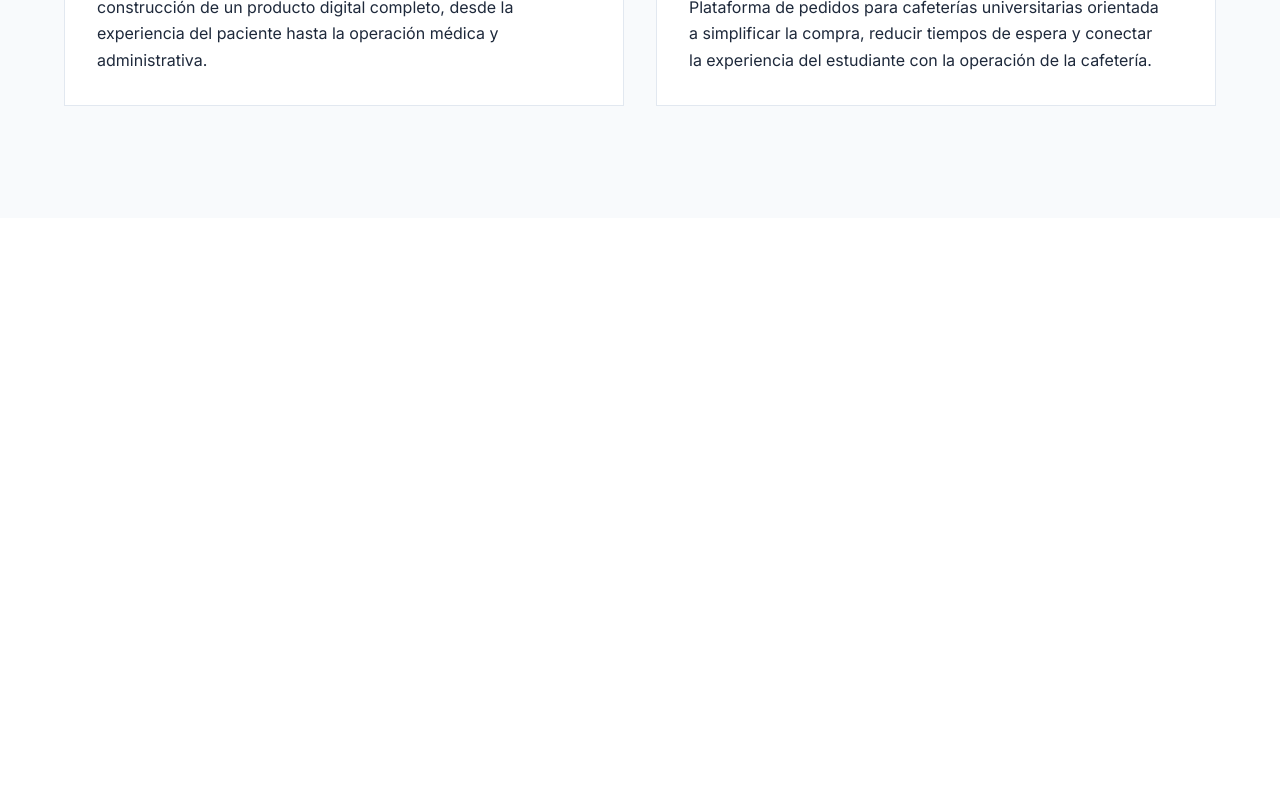
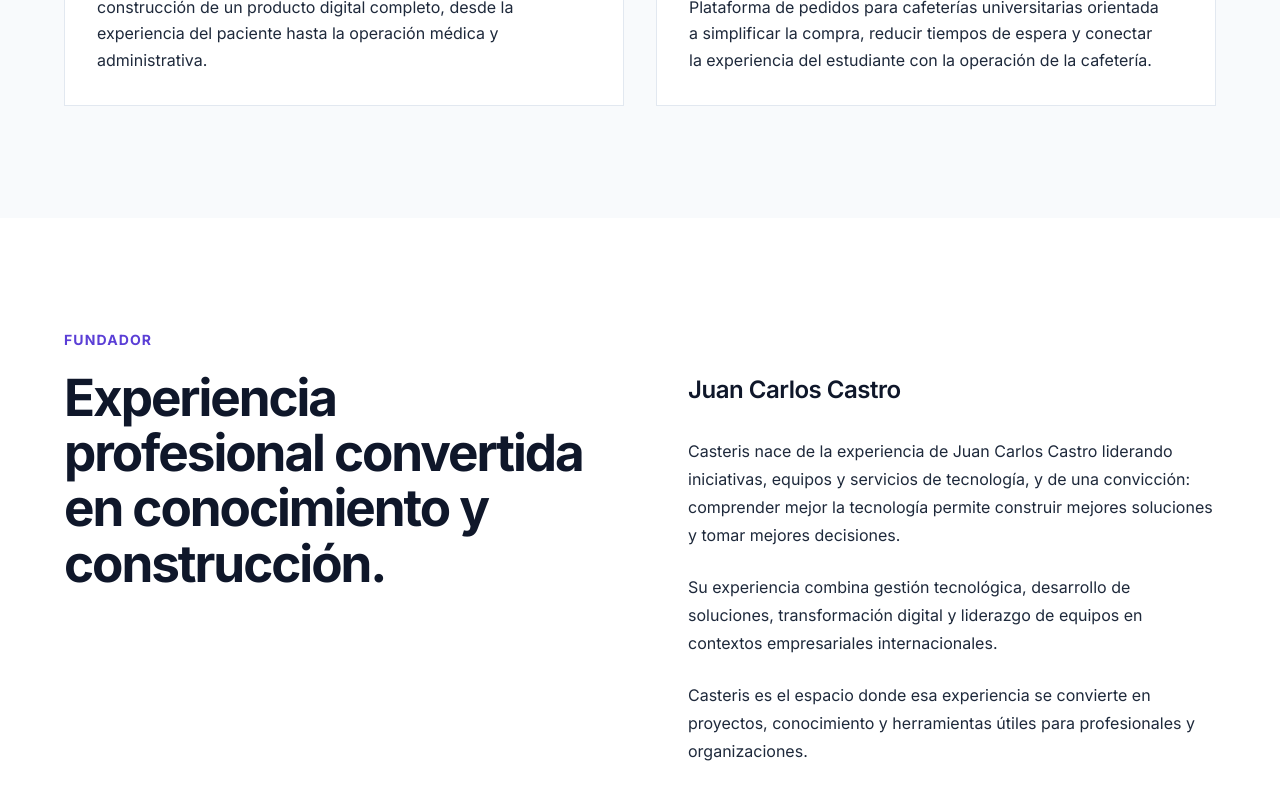
Before and after one commit to casteris/casteris, a Next.js app: page / in a window 1280 px wide. Shown: the part 3424-4224 px from the top of the page. Before the commit the page ends 3642 px from the top, so only its background shows below. Built offline with nearby package versions, Linux system fonts and the light colour scheme.

Commit message:
feat: add landing founder section

```diff
--- a/src/app/page.tsx
+++ b/src/app/page.tsx
@@ -1,5 +1,6 @@
 import Capabilities from "../components/Capabilities/Capabilities";
 import FeaturedProjects from "../components/FeaturedProjects/FeaturedProjects";
+import Founder from "../components/Founder/Founder";
 import Header from "../components/Header/Header";
 import Hero from "../components/Hero/Hero";
 import ValueProposition from "../components/ValueProposition/ValueProposition";
@@ -14,6 +15,7 @@
         <ValueProposition />
         <Capabilities />
         <FeaturedProjects />
+        <Founder />
       </main>
     </>
   );
--- /dev/null
+++ b/src/components/Founder/Founder.css
@@ -0,0 +1,91 @@
+.founder {
+  background: var(--color-white);
+  scroll-margin-top: 4.5rem;
+}
+
+.founder__container {
+  width: min(100% - 2rem, 72rem);
+  margin: 0 auto;
+  padding: 7rem 0;
+  display: grid;
+  grid-template-columns: minmax(0, 1fr) minmax(0, 1fr);
+  gap: 6rem;
+  align-items: start;
+}
+
+.founder__introduction {
+  max-width: 34rem;
+}
+
+.founder__eyebrow {
+  margin: 0 0 1.25rem;
+  color: var(--color-primary);
+  font-size: 0.875rem;
+  font-weight: 700;
+  line-height: 1.4;
+  letter-spacing: 0.08em;
+  text-transform: uppercase;
+}
+
+.founder__title {
+  margin: 0;
+  color: var(--color-black);
+  font-size: clamp(2.25rem, 4vw, 3.5rem);
+  font-weight: 700;
+  line-height: 1.08;
+  letter-spacing: -0.04em;
+}
+
+.founder__content {
+  max-width: 34rem;
+  padding-top: 2.75rem;
+}
+
+.founder__name {
+  margin: 0 0 2rem;
+  color: var(--color-black);
+  font-size: 1.5rem;
+  font-weight: 600;
+  line-height: 1.3;
+  letter-spacing: -0.02em;
+}
+
+.founder__paragraph {
+  margin: 0;
+  color: var(--color-graphite);
+  font-size: 1rem;
+  line-height: 1.75;
+}
+
+.founder__paragraph + .founder__paragraph {
+  margin-top: 1.5rem;
+}
+
+@media (max-width: 48rem) {
+  .founder {
+    scroll-margin-top: 4rem;
+  }
+
+  .founder__container {
+    padding: 5rem 0;
+    grid-template-columns: 1fr;
+    gap: 3rem;
+  }
+
+  .founder__title {
+    font-size: clamp(2rem, 10vw, 3rem);
+  }
+
+  .founder__content {
+    padding-top: 0;
+  }
+
+  .founder__name {
+    margin-bottom: 1.5rem;
+    font-size: 1.375rem;
+  }
+
+  .founder__paragraph {
+    line-height: 1.7;
+  }
+}
--- /dev/null
+++ b/src/components/Founder/Founder.tsx
@@ -0,0 +1,44 @@
+import "./Founder.css";
+
+export default function Founder() {
+  return (
+    <section
+      id="fundador"
+      className="founder"
+      aria-labelledby="founder-title"
+    >
+      <div className="founder__container">
+        <div className="founder__introduction">
+          <p className="founder__eyebrow">Fundador</p>
+
+          <h2 id="founder-title" className="founder__title">
+            Experiencia profesional convertida en conocimiento y construcción.
+          </h2>
+        </div>
+
+        <div className="founder__content">
+          <h3 className="founder__name">Juan Carlos Castro</h3>
+
+          <p className="founder__paragraph">
+            Casteris nace de la experiencia de Juan Carlos Castro liderando
+            iniciativas, equipos y servicios de tecnología, y de una
+            convicción: comprender mejor la tecnología permite construir
+            mejores soluciones y tomar mejores decisiones.
+          </p>
+
+          <p className="founder__paragraph">
+            Su experiencia combina gestión tecnológica, desarrollo de
+            soluciones, transformación digital y liderazgo de equipos en
+            contextos empresariales internacionales.
+          </p>
+
+          <p className="founder__paragraph">
+            Casteris es el espacio donde esa experiencia se convierte en
+            proyectos, conocimiento y herramientas útiles para profesionales y
+            organizaciones.
+          </p>
+        </div>
+      </div>
+    </section>
+  );
+}
```
